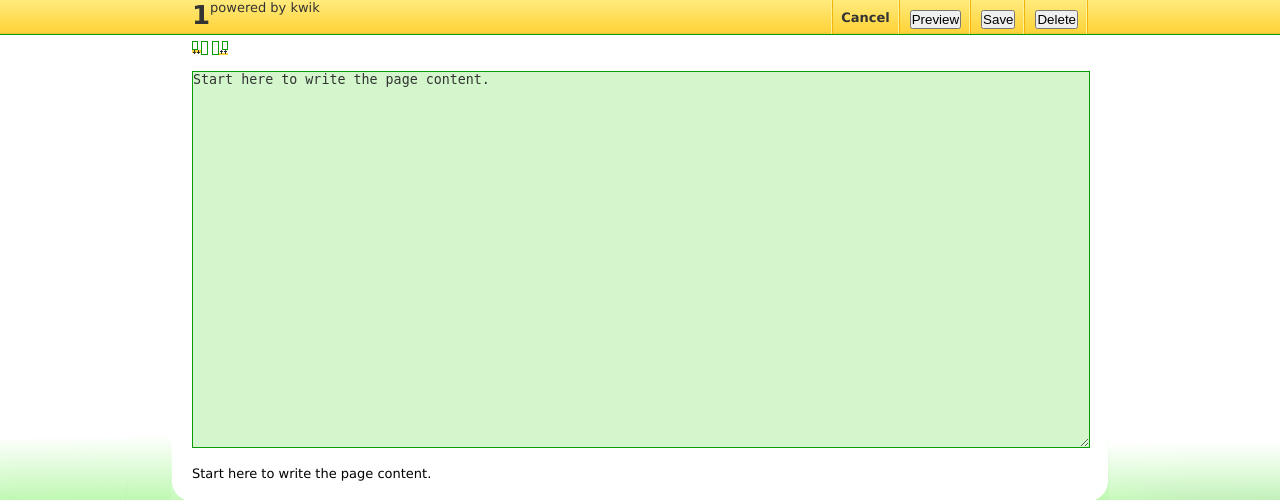
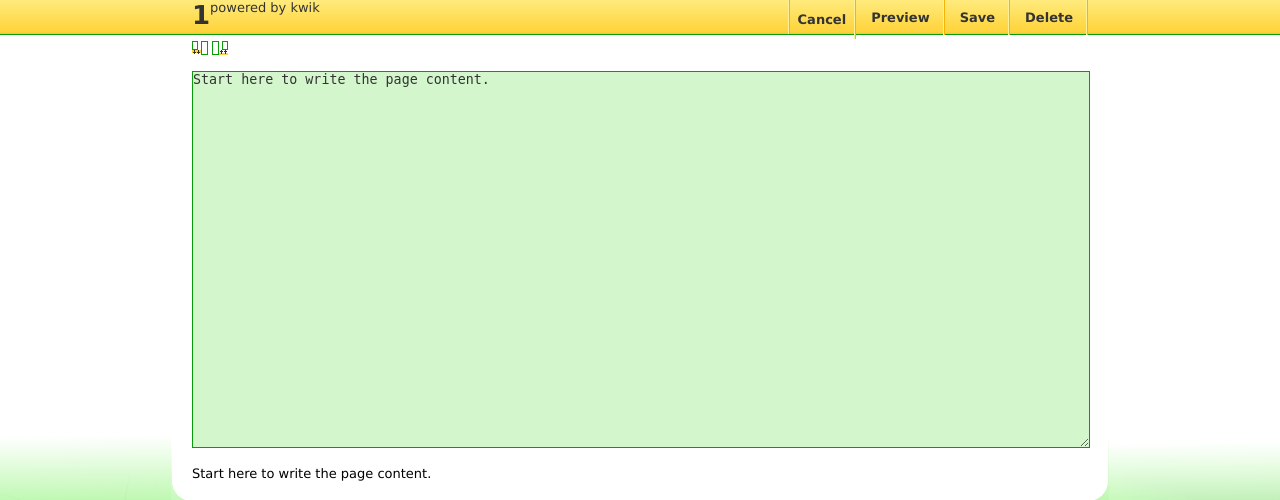
Before and after one commit to PiRSquared17/kwik, a PHP site: page /edit.php?page=1 in a window 1280 px wide. Shown: the top 500 px of the page. Run offline with PHP 8.4, Linux system fonts and the light colour scheme; data that the repository does not hold is empty; some libraries are stand-ins or nearby versions.

Commit message:
IE6 style improvements

```diff
--- a/res/kwik.css
+++ b/res/kwik.css
@@ -45,16 +45,16 @@ table {border-spacing: 0;}
 
 body {font: 13px Verdana,sans-serif; background: #fff url(/kwik/res/greentrans.png) repeat-x bottom fixed;}
 
-#menubg {position: fixed; width: 100%; top: 0; z-index: 100; height: 34px; background: url(/kwik/res/menu.gif) repeat-x; border-bottom: 1px solid #099c09;}
-    #menu {margin: 0 auto; width: 70%; color: #333333;}
+#menubg {position: fixed; width: 100%; top: 0; z-index: 100; height: 34px; background: #ffea7b url(/kwik/res/menu.gif) repeat-x bottom; border-bottom: 1px solid #099c09;}
+    #menu {margin: 0 auto; width: 70%; color: #333333; z-index: 0;}
         #menu p {float: left;}
-        #menu ul {float: right; height: 34px; background: url(/kwik/res/menuspacer.gif) no-repeat 0 0;}
-            #menu li {float: left; padding: 10px; background: url(/kwik/res/menuspacer.gif) no-repeat 100% 0;}
-                #menu input {border: 1px solid #099c09; background: #d3f6cc; color: #333333; float: right;}
+        #menu ul {float: right; height: 34px; background: url(/kwik/res/menuspacer.gif) repeat-y 0 0;}
+            #menu li {float: left; padding: 10px; background: url(/kwik/res/menuspacer.gif) repeat-y 100% 0;}
+                #menu input {border: 1px solid #099c09; background: #d3f6cc; color: #333333; float: left; padding: 0 5px 0 10px;}
                 #menu input:focus {background: #fff; color: #000;}
-                #menu a {display: block; color: #333333; font-weight: bold; text-decoration: none;}
+                #menu a {display: block; color: #333333; font-weight: bold; text-decoration: none; line-height: 19px;}
                 #menu a:hover, #menu button:hover {text-decoration: underline;}
-                /*#menu button {float: left; margin-right: 5px; border: none; background: transparent; font: bold 12px verdana,sans-serif; color: #333333;}*/
+                #menu button {float: left; border: none; background: transparent; font: bold 13px verdana,sans-serif; color: #333333; padding: 0 5px;}
 #contents {width: 70%; margin: 20px auto 40px; background: #fff; position: relative; padding: 20px; -moz-border-radius: 20px; -webkit-border-radius: 20px; border-radius: 20px;}
     #contents a {color: #099c09;}
     textarea {width: 100%; border: 1px solid #099c09; background: #d3f6cc; color: #333333; margin: 15px 0;}
```
